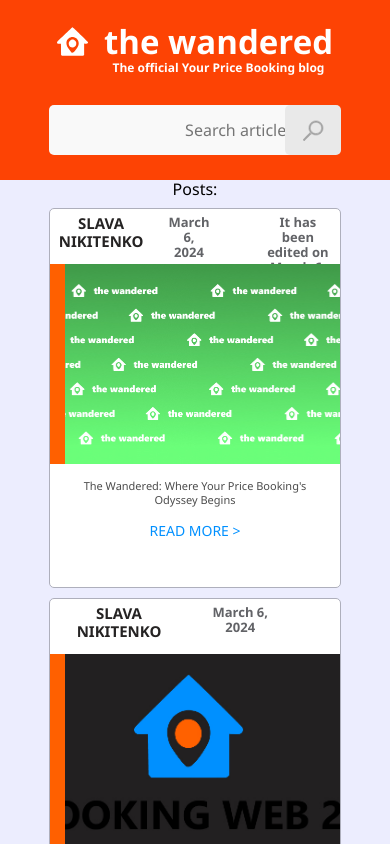
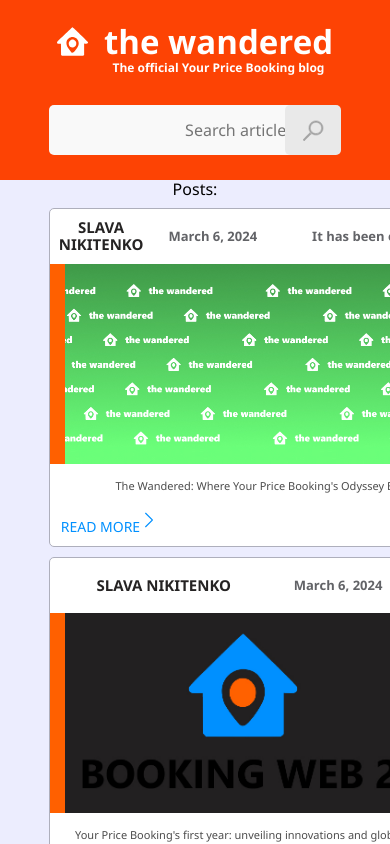
Before and after one commit to YourPriceBooking/The_wandered, a Next.js app in the folder blog_next/: page /wandered-posts in a window 390 px wide. Shown: the top 844 px of the page. Built offline with nearby package versions, Linux system fonts and the light colour scheme.

Commit message:
upd article block

```diff
--- a/blog_next/src/Components/Article/Article.module.scss
+++ b/blog_next/src/Components/Article/Article.module.scss
@@ -1,29 +1,36 @@
 .articleBlock {
-  max-width: 800px;
-  height: 475px;
+	width: 800px;
 	margin: 10px 0;
 	border: 1px solid var(--color-border);
 	border-radius: 5px;
 	background-color: var(--color-background-2);
-  @media (max-width: 768px) {
-    max-width: 758px;
+	@media (max-width: 940px) {
+		width: 758px;
 	}
-  @media (max-width: 540px) {
-    max-width: 535px;
-    height: 440px;
+	@media (max-width: 820px) {
+		width: 658px;
 	}
-  @media (max-width: 480px) {
-    max-width: 480px;
-    height: 380px;
+	@media (max-width: 698px) {
+		width: 620px;
+	}
+	@media (max-width: 640px) {
+		width: 530px;
+	}
+	@media (max-width: 580px) {
+		width: 480px;
+	}
+	@media (max-width: 500px) {
+		width: 440px;
 	}
 	@media (max-width: 320px) {
 		width: 320px;
-    height: 329px;
 	}
 }
 .authorBlock {
 	gap: 55px;
 	display: flex;
+
+	align-items: center;
 	padding: 20px 0 15px 90px;
 	@media (max-width: 540px) {
 		padding: 15px 9px 12px 60px;
@@ -66,6 +73,7 @@
 	color: var(--color-secondary-3);
 	font-weight: 600;
 	font-size: 13px;
+	white-space: nowrap;
 	@media (max-width: 320px) {
 		font-size: 11px;
 	}
@@ -78,6 +86,7 @@
 	width: 100%;
 	max-width: 800px;
 	height: 310px;
+	margin-bottom: 15px;
 	background-color: var(--color-background-3);
 	@media (max-width: 768px) {
 		max-width: 758px;
@@ -129,7 +138,16 @@
 	}
 }
 .titleBlock {
-  padding: 15px;
+	width: 95%;
+	margin: 0 auto;
+	margin-bottom: 10px;
+	& p {
+		display: -webkit-box;
+		-webkit-line-clamp: 2;
+		-webkit-box-orient: vertical;
+		overflow: hidden;
+		text-overflow: ellipsis;
+	}
 }
 .title {
 	-webkit-box-orient: vertical;
@@ -149,11 +167,31 @@
 	}
 }
 .link {
-  margin-top: 5px;
 	color: var(--color-link);
+	transition: all 0.4s;
+
 	@media (max-width: 400px) {
 		margin-top: 15px;
 		font-size: 14px;
 		line-height: 18px;
 	}
 }
+.readMore {
+	display: flex;
+	align-items: center;
+	width: 95%;
+	margin: 0 auto;
+	margin-bottom: 10px;
+
+	&:hover p {
+		color: #0090ff95;
+	}
+	&:hover svg {
+		scale: 1.3;
+		fill: #0090ff95;
+	}
+	& svg {
+		transition: all 0.3s;
+		fill: var(--color-link);
+	}
+}
--- a/blog_next/src/Components/Article/Article.tsx
+++ b/blog_next/src/Components/Article/Article.tsx
@@ -44,7 +44,15 @@ export default function Article({ slug, title, imageSrc, author, date, updated }
 				</div>
 				<div className={s.titleBlock}>
 					<p className={s.title}>{title}</p>
-					<p className={s.link}>READ MORE {'>'}</p>
+				</div>
+				<div className={s.readMore}>
+					<p className={s.link}>READ MORE</p>
+					<svg xmlns="http://www.w3.org/2000/svg" width="18" height="18" viewBox="0 0 16 16">
+						<path
+							fill-rule="evenodd"
+							d="M4.646 1.646a.5.5 0 0 1 .708 0l6 6a.5.5 0 0 1 0 .708l-6 6a.5.5 0 0 1-.708-.708L10.293 8 4.646 2.354a.5.5 0 0 1 0-.708"
+						/>
+					</svg>
 				</div>
 			</Link>
 		</article>
```
Also changed, not shown: 2 other files (tests, documents, lock files or other folders). Lines whose indentation alone changed are shown as unchanged.
